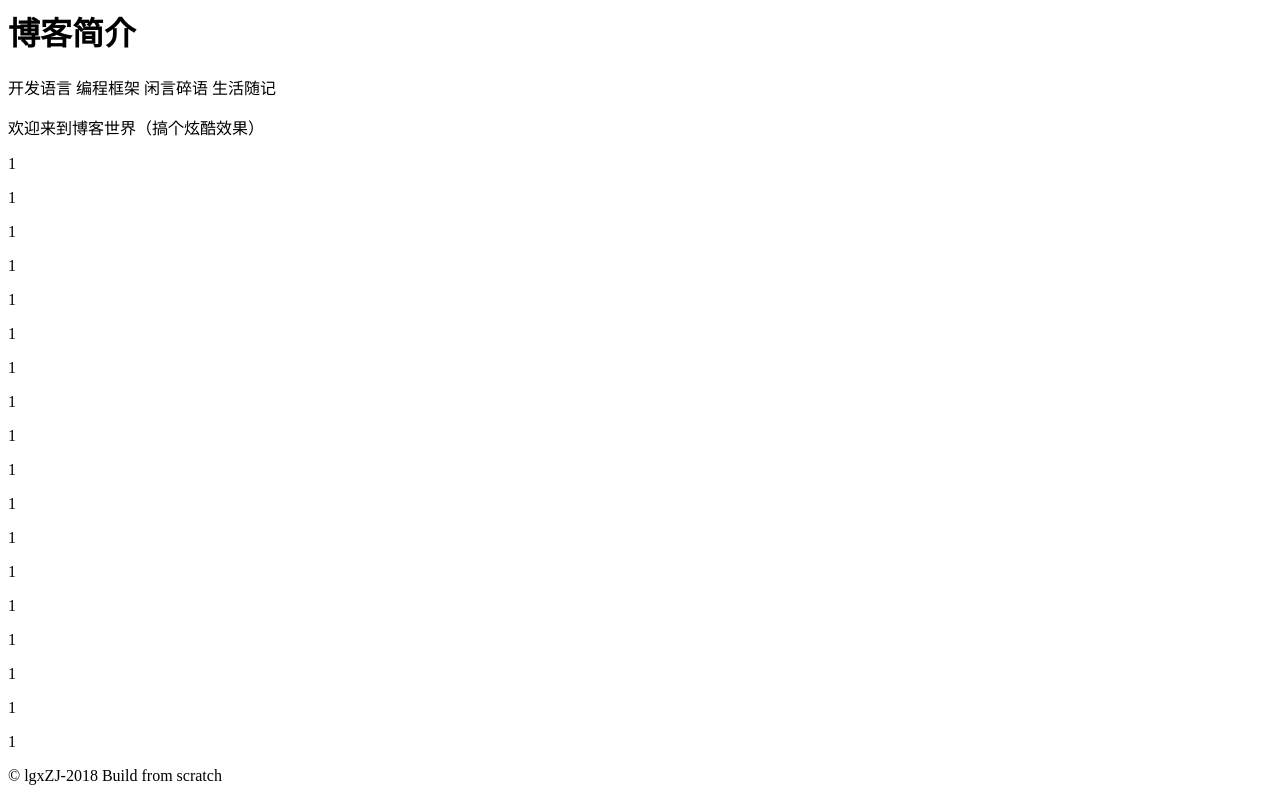
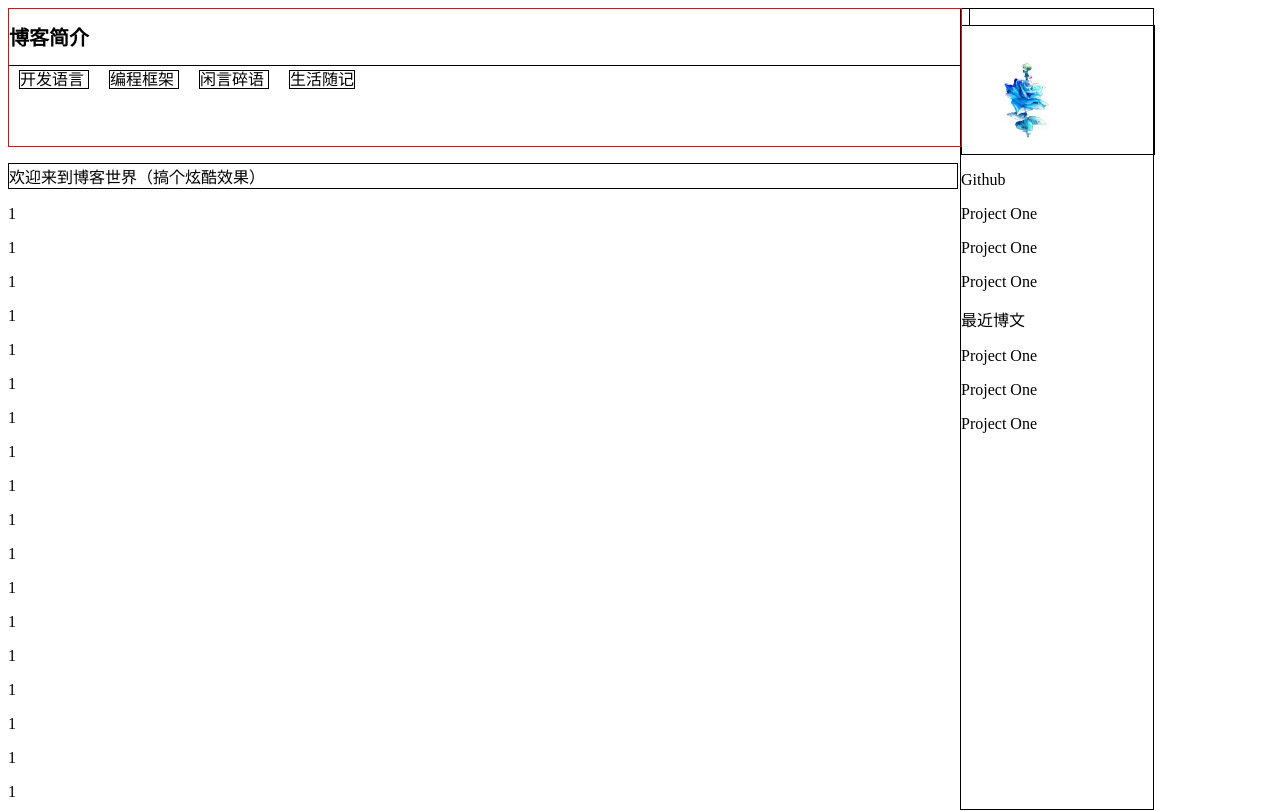
Before and after one commit to lgxZJ/Miscellaneous, a plain HTML site: page Html-Css-Js/index.html in a window 1280 px wide. Shown: the top 811 px of the page. Drawn offline with Linux system fonts and the light colour scheme.

Commit message:
+ update

```diff
--- /dev/null
+++ b/Html-Css-Js/index.css
@@ -0,0 +1,113 @@
+header {
+    position: fixed;
+    border-color: black;
+    border-width: 1px;
+    border-style: solid;
+
+    height: 7%;
+    width: 75%;
+    font-size: 10px;
+}
+
+/*********************************************
+ *********************************************/
+
+nav {
+    position: fixed;
+    top: 7%;
+    width: 75%;
+    height: 10%;
+    margin-top: 9px;
+    padding: 0px;
+
+    border-color: black;
+    border-width: 1px;
+    border-style: solid;
+}
+
+#nav-language {
+    border-color: black;
+    border-width: 1px;
+    border-style: solid;
+    margin: 10px;
+}
+
+#nav-framework {
+    border-color: black;
+    border-width: 1px;
+    border-style: solid;
+    margin: 10px;
+}
+
+#nav-talk {
+    border-color: black;
+    border-width: 1px;
+    border-style: solid;
+    margin: 10px;
+}
+
+#nav-life {
+    border-color: black;
+    border-width: 1px;
+    border-style: solid;
+    margin: 10px;
+}
+
+/*********************************************
+ *********************************************/
+
+#one-blog {
+    border-width: 1px;
+    border-color: black;
+    border-style: solid;
+    width: 75%;
+}
+
+/*********************************************
+ *********************************************/
+
+#beneath-nav {
+    position: relative;
+    width: 75%;
+    height: 17%;
+    padding: 2px;
+
+    border-color: red;
+    border-width: 1px;
+    border-style: solid;
+}
+
+/*********************************************
+ *********************************************/
+
+#float-personal-block {
+    position: fixed;
+    left: 75%;
+
+    border-width: 1px;
+    border-color: black;
+    border-style: solid;
+
+    width: 15%;
+    height: 100%;
+    /*float: right;*/
+}
+
+#float-personal-block-portrait {
+    border: 1px solid black;
+    width: 100%;
+    height: 16%;
+}
+
+#img-portrait {
+    height: 100%;
+    width: height;
+}
+
+/********************************************/
+
+footer {
+    border-color: black;
+    border-width: 1px;
+    border-style: solid;
+}
--- a/Html-Css-Js/index.html
+++ b/Html-Css-Js/index.html
@@ -1,6 +1,7 @@
 <html>
     <head>
         <title>lgxZJ Blog</title>
+        <link rel="stylesheet" type="text/css" href="index.css">
     </head>
 
     <body>
@@ -8,14 +9,40 @@
             <h1>博客简介</h1>
         </header>
 
-        <p>
-            <span> 开发语言 </span>
-            <span> 编程框架 </span>
-            <span> 闲言碎语 </span>
-            <span> 生活随记 </span>
-        </p>
+        <nav>
+            <span id="nav-language"> 开发语言 </span>
+            <span id="nav-framework"> 编程框架 </span>
+            <span id="nav-talk"> 闲言碎语 </span>
+            <span id="nav-life"> 生活随记 </span>
+        </nav>
 
-        <p> 欢迎来到博客世界（搞个炫酷效果） </p>
+        <div id="float-personal-block">
+            <p id="float-personal-block-portrait"> <img id="img-portrait"  src="./head-portrait.jpg" alt="User portrait of lgxZJ" /> </p>
+            <p> Github </p>
+
+            <p> Project One </p>
+            <p> Project One </p>
+            <p> Project One </p>
+
+            <p> 最近博文 </p>
+
+            <p> Project One </p>
+            <p> Project One </p>
+            <p> Project One </p>
+        </div>
+
+        <!-- an empty block to hold the nav space -->
+        <p id="beneath-nav">  </p>
+
+        <p id="one-blog"> 欢迎来到博客世界（搞个炫酷效果） </p>
+        <p>1</p>
+        <p>1</p>
+        <p>1</p>
+        <p>1</p>
+        <p>1</p>
+        <p>1</p>
+        <p>1</p>
+        <p>1</p>
         <p>1</p>
         <p>1</p>
         <p>1</p>
@@ -35,9 +62,6 @@
         <p>1</p>
         <p>1</p>
 
-        <p>
-            <p> <a href=""></a> </p>
-        </p>
 
         <footer>© lgxZJ-2018 Build from scratch </footer>
     </body>
```
Also changed, not shown: 1 other file.
